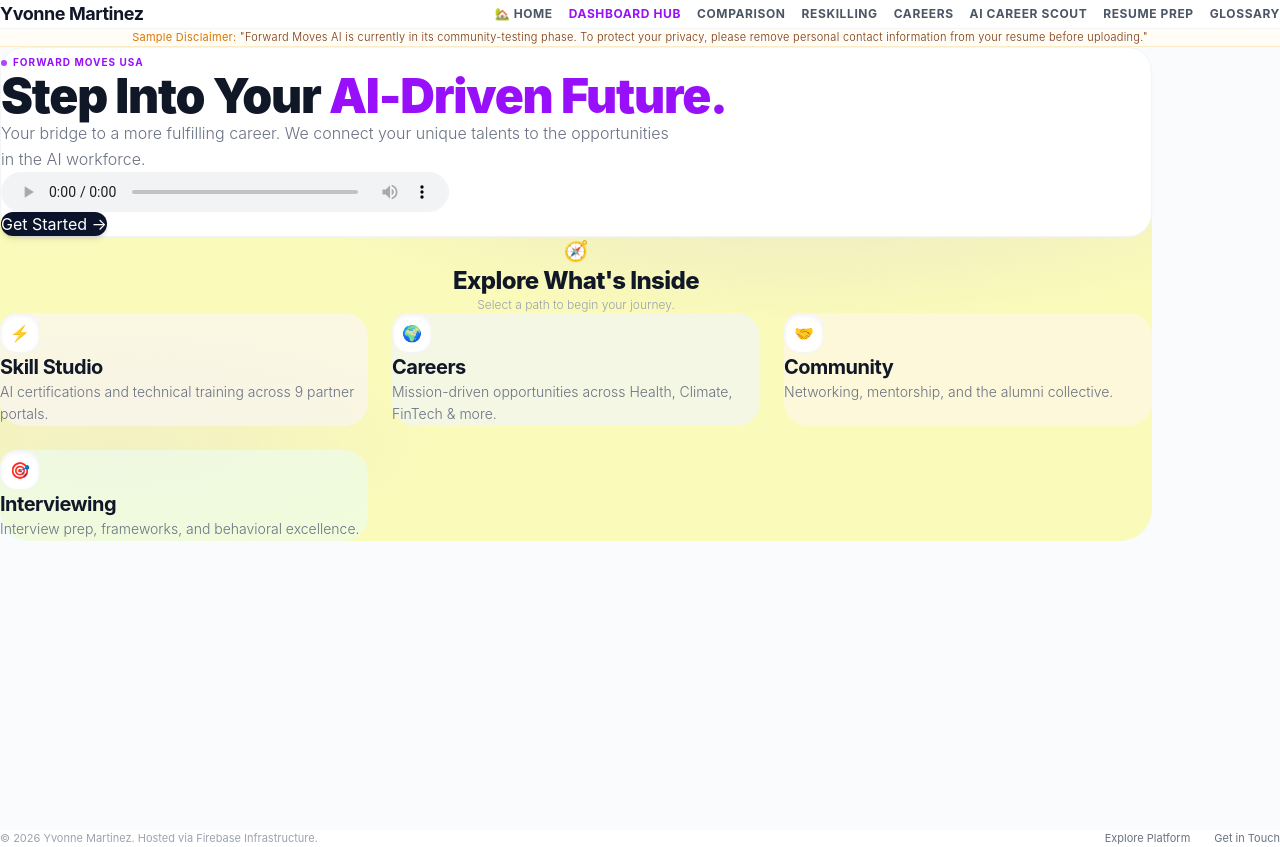
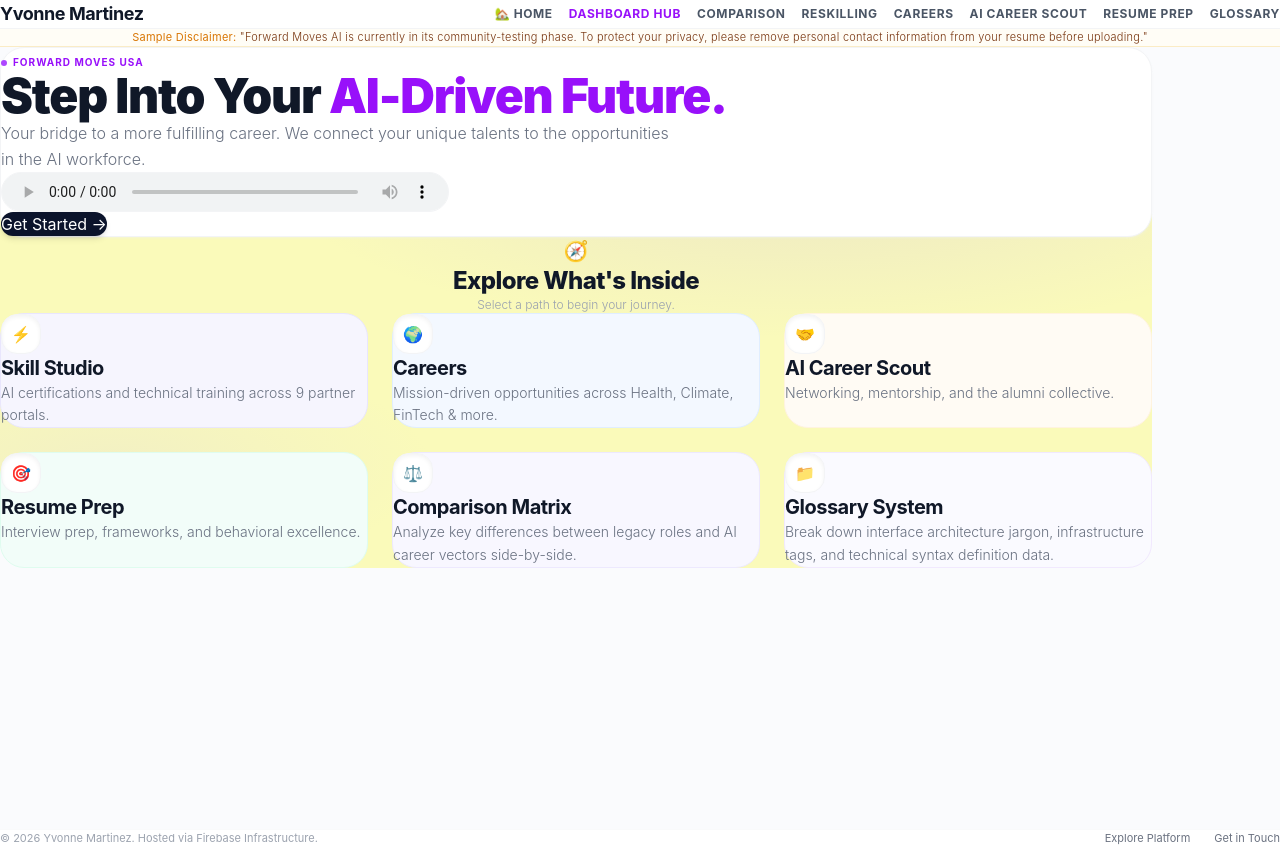
Before and after one commit to yvonneim/ai-ym-portfolio, a React (Vite) app: page / in a window 1280 px wide. Both pictures are taken after a click on the button "EXPLORE FORWARD MOVES AI →". Built offline with nearby package versions, Linux system fonts and the light colour scheme.

Commit message:
Apply premium violet text gradient and beautiful airy pastel card canvas layers

```diff
--- a/src/components/sections/ForwardMovesHome.jsx
+++ b/src/components/sections/ForwardMovesHome.jsx
@@ -3,32 +3,46 @@
 export default function ForwardMovesHome({ setView }) {
   const cards = [
     {
-      type: 'skill-studio',
+      type: 'reskilling-portal',
       title: 'Skill Studio',
       desc: 'AI certifications and technical training across 9 partner portals.',
       icon: '⚡',
-      className: 'bg-purple-50/60 border-purple-100 hover:bg-purple-100/60',
+      className: 'bg-[#F6F5FE] border border-[#E9E6FD] hover:bg-[#F4F2FE]',
     },
     {
       type: 'careers',
       title: 'Careers',
       desc: 'Mission-driven opportunities across Health, Climate, FinTech & more.',
       icon: '🌍',
-      className: 'bg-blue-50/60 border-blue-100 hover:bg-blue-100/60',
+      className: 'bg-[#F3F8FF] border border-[#E0EEFF] hover:bg-[#EFF5FF]',
     },
     {
       type: 'community',
-      title: 'Community',
+      title: 'AI Career Scout',
       desc: 'Networking, mentorship, and the alumni collective.',
       icon: '🤝',
-      className: 'bg-orange-50/60 border-orange-100 hover:bg-orange-100/60',
+      className: 'bg-[#FFFBF4] border border-[#FFF3E0] hover:bg-[#FFF6E8]',
     },
     {
-      type: 'interviewing',
-      title: 'Interviewing',
+      type: 'resume-prep',
+      title: 'Resume Prep',
       desc: 'Interview prep, frameworks, and behavioral excellence.',
       icon: '🎯',
-      className: 'bg-emerald-50/60 border-emerald-100 hover:bg-emerald-100/60',
+      className: 'bg-[#F2FDF9] border border-[#DFFCEF] hover:bg-[#EDFFF2]',
+    },
+    {
+      type: 'comparison',
+      title: 'Comparison Matrix',
+      desc: 'Analyze key differences between legacy roles and AI career vectors side-by-side.',
+      icon: '⚖️',
+      className: 'bg-[#F8F7FF] border border-[#EDE9FE] hover:bg-[#F6F4FF]',
+    },
+    {
+      type: 'glossary',
+      title: 'Glossary System',
+      desc: 'Break down interface architecture jargon, infrastructure tags, and technical syntax definition data.',
+      icon: '📁',
+      className: 'bg-[#FAFAFF] border border-[#F1E9FE] hover:bg-[#F7F4FF]',
     },
   ]
 
@@ -78,7 +92,7 @@
             <div
               key={card.type}
               onClick={() => setView(card.type)}
-              className={`${card.className} rounded-3xl p-6 transition-all duration-200 hover:-translate-y-1 hover:shadow-md hover:shadow-gray-200/40 cursor-pointer relative flex flex-col justify-between group`}
+              className={`${card.className} rounded-3xl p-8 transition-all duration-200 hover:-translate-y-1 hover:shadow-xl hover:shadow-purple-100/40 cursor-pointer relative flex flex-col justify-between group`}
             >
               <div>
                 <div className="flex items-center justify-between mb-4">
--- a/src/components/sections/PortfolioHome.jsx
+++ b/src/components/sections/PortfolioHome.jsx
@@ -8,7 +8,7 @@
       </div>
 
       <h2 className="text-5xl md:text-6xl font-serif font-normal text-[#111827] tracking-tight text-center max-w-4xl leading-tight">
-        Fuel your <span className="italic text-purple-600 font-normal">infinite growth.</span>
+        Orchestrating Enterprise <span className="text-infinite-violet">AI Implementation.</span>
       </h2>
 
       <p className="text-[#6B7280] max-w-2xl text-center leading-relaxed">
--- a/src/index.css
+++ b/src/index.css
@@ -15,7 +15,7 @@
 
 html {
   min-height: 100%;
-  background: radial-gradient(circle at center, rgba(124, 58, 237, 0.08) 0%, transparent 42%), #F9F9FB;
+  background: linear-gradient(135deg, #FFFFFF 0%, #FBFBFE 50%, #F5F3FF 100%);
 }
 
 body {
@@ -29,6 +29,12 @@
 textarea,
 select {
   font: inherit;
+}
+
+.text-infinite-violet {
+  background: linear-gradient(135deg, #7C3AED 0%, #6366F1 50%, #A855F7 100%);
+  -webkit-background-clip: text;
+  -webkit-text-fill-color: transparent;
 }
 
 .hero-mesh {
@@ -54,35 +60,3 @@
   transform: translateY(-3px);
   box-shadow: 0 20px 48px -12px rgba(124, 58, 237, 0.18);
 }
-
-.card-lavender {
-  background-color: #f5f3ff;
-  border: 1px solid #e0d7ff;
-}
-
-.card-blue {
-  background-color: #eff6ff;
-  border: 1px solid #dbeafe;
-}
-
-.card-cream {
-  background-color: #fffbeb;
-  border: 1px solid #fef3c7;
-}
-
-.card-mint {
-  background-color: #f0fdf4;
-  border: 1px solid #dcfce7;
-}
-
-.text-gradient {
-  background: linear-gradient(135deg, #7c3aed 0%, #a855f7 100%);
-  -webkit-background-clip: text;
-  -webkit-text-fill-color: transparent;
-}
-
-.text-royal-gradient {
-  background: linear-gradient(135deg, #1e40af 0%, #3b82f6 100%);
-  -webkit-background-clip: text;
-  -webkit-text-fill-color: transparent;
-}
```
